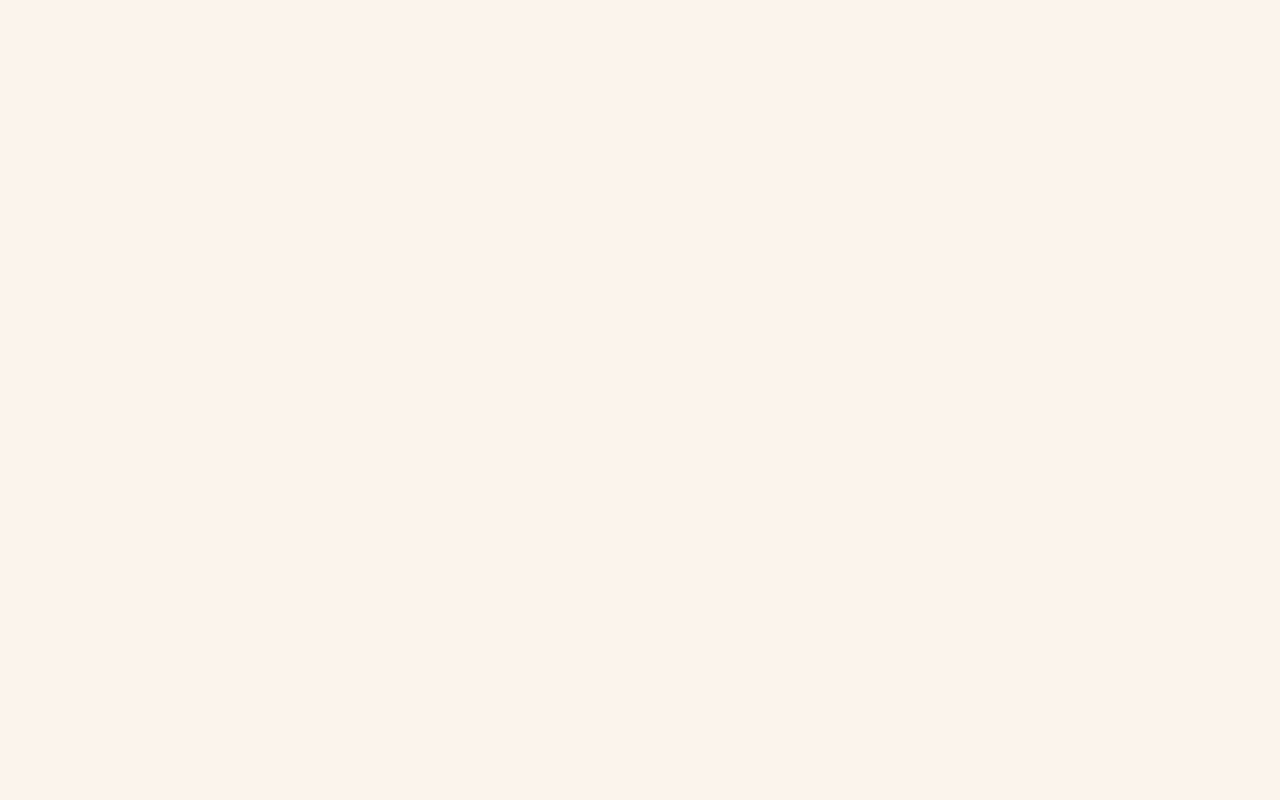
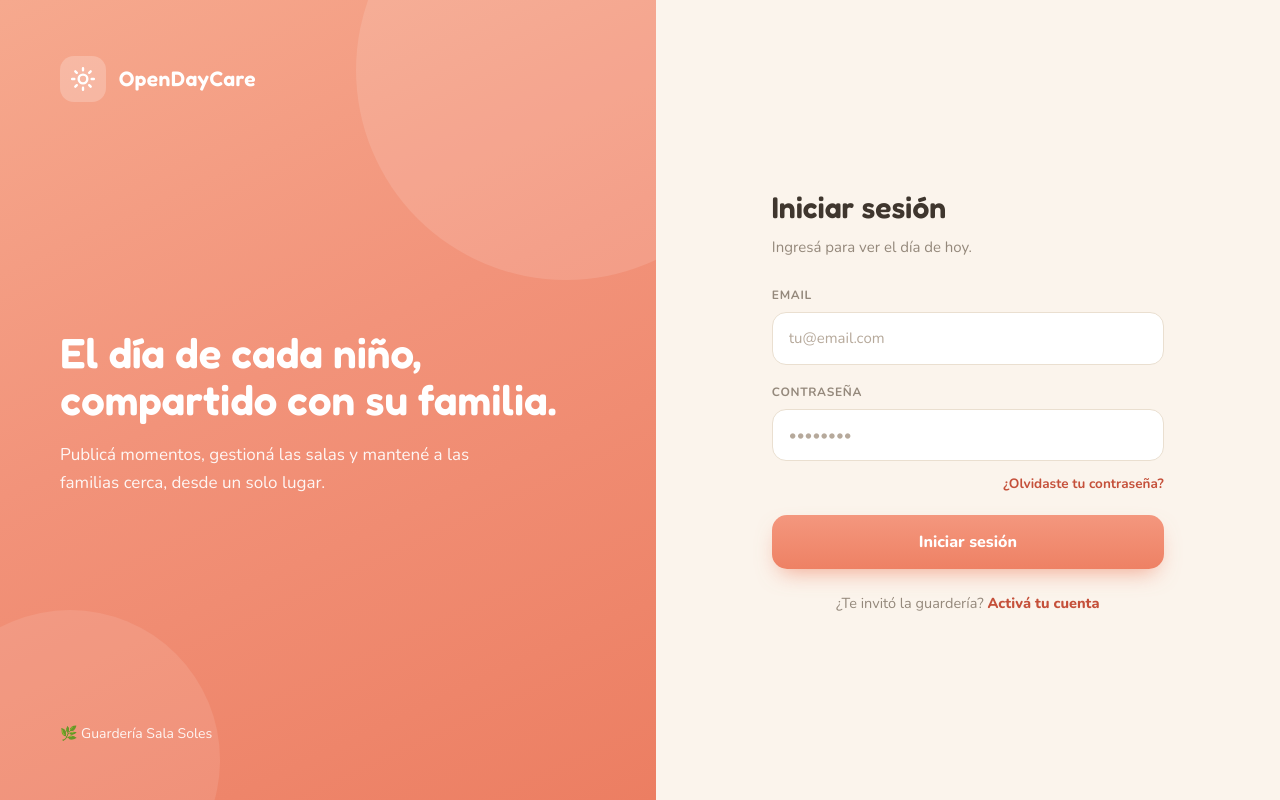
Before and after one commit to luisgabrielarevalo-hub/open-daycare, a Next.js app: page /auth/login in a window 1280 px wide. Built offline with nearby package versions, Linux system fonts and the light colour scheme.

Commit message:
Agregar componente LoginForm con campos de autenticación y diseño para la página de inicio de sesión

```diff
--- a/app/auth/login/page.tsx
+++ b/app/auth/login/page.tsx
@@ -1,9 +1,16 @@
 import type { Metadata } from "next";
+import { LoginForm } from "@/components/auth/LoginForm";
+import { LoginHero } from "@/components/auth/LoginHero";
 
 export const metadata: Metadata = {
   title: "Iniciar sesión · OpenDayCare",
 };
 
 export default function LoginPage() {
-  return <main className="min-h-screen bg-auth-bg" />;
+  return (
+    <main className="grid min-h-screen bg-auth-bg lg:grid-cols-[1.05fr_1fr]">
+      <LoginHero />
+      <LoginForm />
+    </main>
+  );
 }
--- /dev/null
+++ b/components/auth/LoginForm.tsx
@@ -0,0 +1,75 @@
+import Link from "next/link";
+import { AuthField } from "@/components/auth/AuthField";
+import { SunIcon } from "@/components/ui/icons";
+
+export function LoginForm() {
+  return (
+    <div className="flex items-center justify-center px-10 py-10">
+      <div className="w-full max-w-[392px]">
+        <div className="mb-8 flex items-center gap-[11px] lg:hidden">
+          <div className="flex size-[38px] flex-none items-center justify-center rounded-xl bg-linear-155 from-avatar-peach-light to-avatar-peach">
+            <SunIcon className="text-white" />
+          </div>
+          <span className="font-display text-[17px] leading-none font-semibold text-ink">
+            OpenDayCare
+          </span>
+        </div>
+
+        <h1 className="mb-1.5 font-display text-[30px] font-semibold text-ink">
+          Iniciar sesión
+        </h1>
+        <p className="mb-7 text-[15px] text-muted">
+          Ingresá para ver el día de hoy.
+        </p>
+
+        <div className="mb-[18px]">
+          <AuthField
+            id="login-email"
+            label="EMAIL"
+            type="email"
+            name="email"
+            placeholder="tu@email.com"
+            autoComplete="email"
+          />
+        </div>
+
+        <div className="mb-2.5">
+          <AuthField
+            id="login-password"
+            label="CONTRASEÑA"
+            type="password"
+            name="password"
+            placeholder="••••••••"
+            autoComplete="current-password"
+          />
+        </div>
+
+        <div className="mb-5 text-right">
+          <a
+            href="#"
+            className="text-[13.5px] font-bold text-coral-deep"
+          >
+            ¿Olvidaste tu contraseña?
+          </a>
+        </div>
+
+        <a
+          href="#"
+          className="block w-full rounded-[15px] bg-linear-to-b from-coral-light to-coral py-[15px] text-center text-[16px] font-extrabold text-white shadow-[0_10px_22px_-8px_rgba(238,129,100,0.7)]"
+        >
+          Iniciar sesión
+        </a>
+
+        <p className="mt-6 text-center text-[14.5px] text-muted">
+          ¿Te invitó la guardería?{" "}
+          <Link
+            href="/auth/activate"
+            className="font-extrabold text-coral-deep"
+          >
+            Activá tu cuenta
+          </Link>
+        </p>
+      </div>
+    </div>
+  );
+}
```
